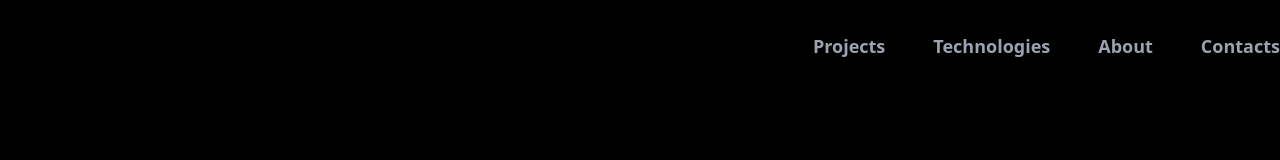
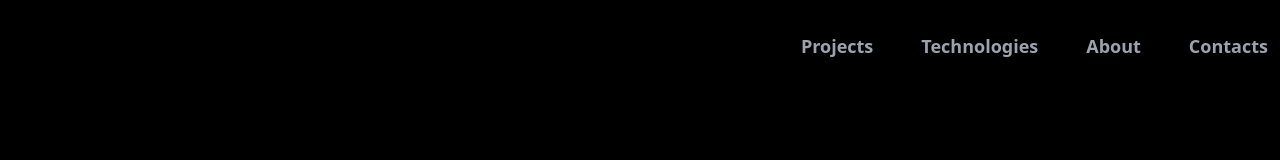
Before and after one commit to irfan0374/Portfolio, a React (Vite) app: page / in a window 1280 px wide. Shown: the top 160 px of the page. Built offline with nearby package versions, Linux system fonts and the light colour scheme.

Commit message:
padding issue clear

```diff
--- a/src/App.jsx
+++ b/src/App.jsx
@@ -39,7 +39,7 @@ function App() {
     <div className="max-w-4xl m-auto relative">
       <header className={`${scrolling ? 'border-b border-gray-900' : ''}  fixed left-0 right-0 top-0 z-20`} id="home">
         <div className="container py-8 w-full m-auto bg-black">
-          <div className="flex flex-col gap-4 sm:flex-row justify-end">
+          <div className="flex flex-col gap-4 sm:flex-row justify-end px-3 ">
 
             <div>
               <ul className="flex gap-6 md:gap-12">
--- a/src/component/Technology.jsx
+++ b/src/component/Technology.jsx
@@ -51,7 +51,7 @@ const Technology = () => {
       <img className="aspect-square  max-w-[clamp(4rem,12vmin,8rem)] rounded-2xl object-cover shadow-md" src={github} alt="77" />
       <img className="aspect-square  max-w-[clamp(4rem,12vmin,8rem)] rounded-2xl object-cover shadow-md" src={postman} alt="88" />
       <img className="aspect-square  max-w-[clamp(4rem,12vmin,8rem)] rounded-2xl object-cover shadow-md" src={redux}alt="99" />
-      <img className="aspect-square  max-w-[clamp(4rem,12vmin,8rem)] rounded-2xl object-cover shadow-md" src={tailwind} alt="1010" />
+      <img className="aspect-square  max-w-[clamp(4rem,12vmin,8rem)] rounded-2xl object-cover shadow-md" src={tailwind} alt="1" />
     </div>
   </div>
 </div>
```
